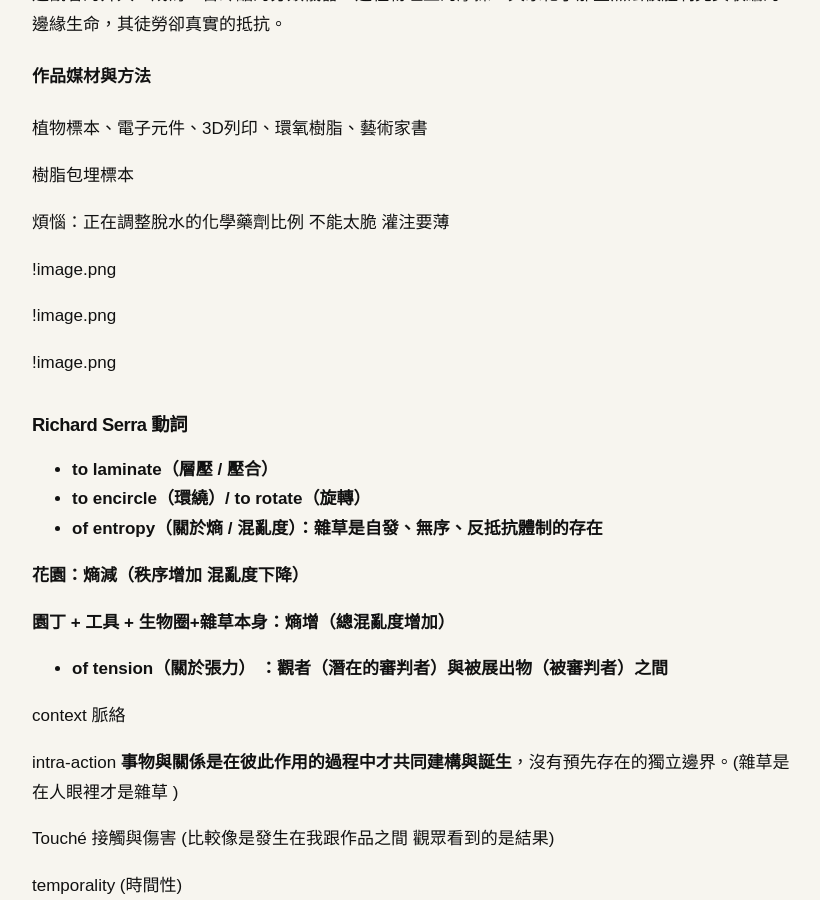
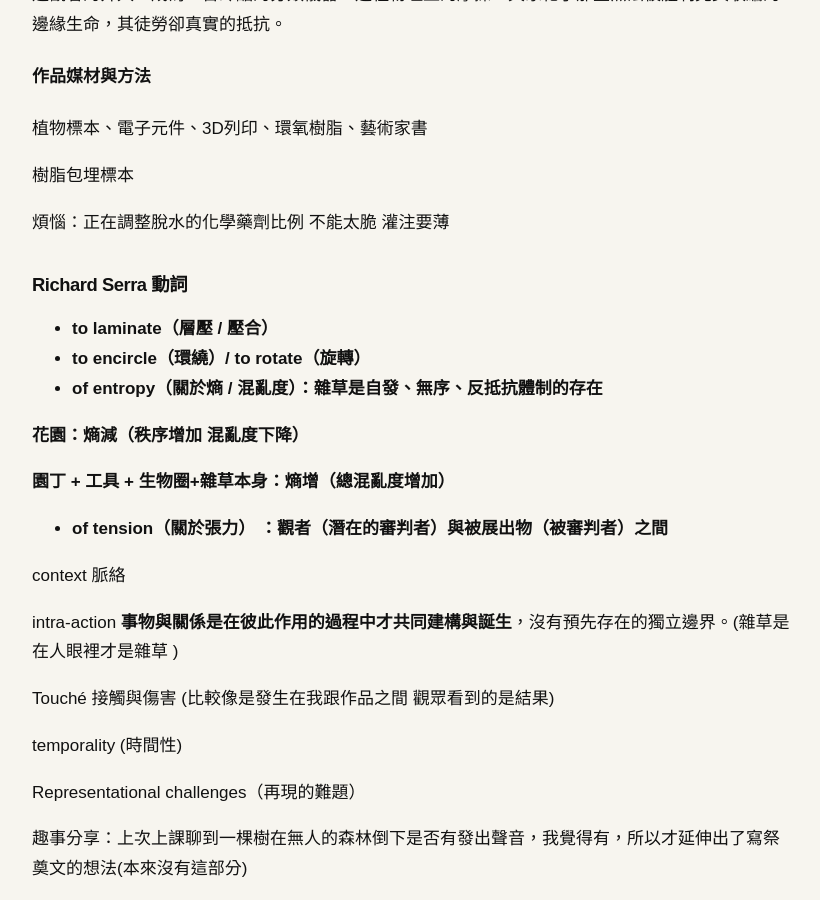
Before and after one commit to irisalco/fieldworkarchive, a Jekyll site: the page built from weeks/week-07.md, in a window 1280 px wide and 900 px high, scrolled down 1277 px. Shown: the whole window, without its empty margins (48-868 px from the left). Built offline with Jekyll 4.4.1, drawn with Linux system fonts in a browser that asks for light colours.

Commit message:
Update week-07.md

```diff
--- a/weeks/week-07.md
+++ b/weeks/week-07.md
@@ -40,11 +40,6 @@ https://www.acri.gov.tw/Uploads/Item/bc9291e0-2e83-4812-8a9d-811bf8e9c496.pdf
 
 煩惱：正在調整脫水的化學藥劑比例 不能太脆 灌注要薄
 
-!image.png
-
-!image.png
-
-!image.png
 
 ### Richard Serra 動詞
 
```
